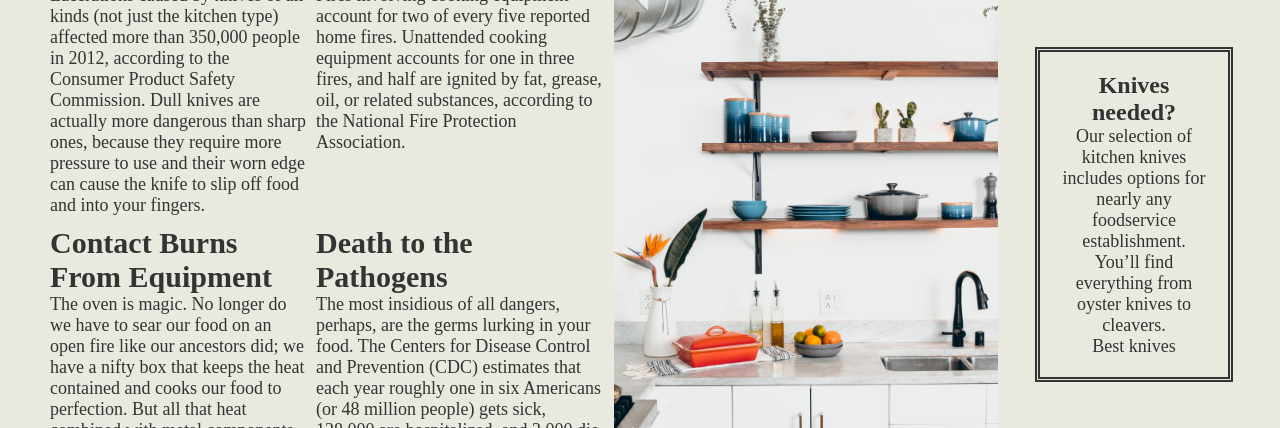
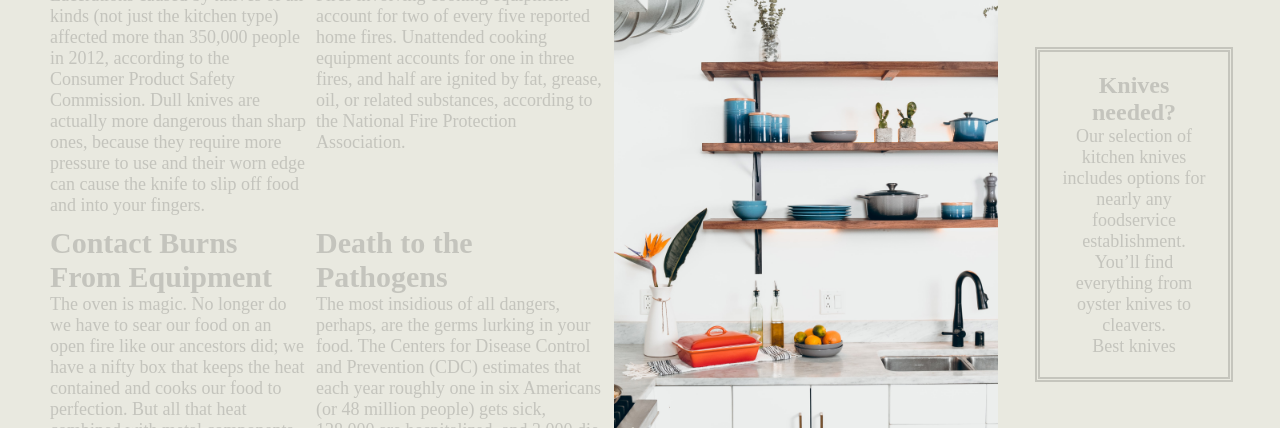
Before and after one commit to magicCicero/Project_Newspaper, a plain HTML site: page index.html in a window 1280 px wide. Shown: the part 512-940 px from the top of the page. Drawn offline with Linux system fonts and the light colour scheme; a web font is replaced by a local one.

Commit message:
Test Push for testing contributions

```diff
--- a/assets/css/style.css
+++ b/assets/css/style.css
@@ -9,7 +9,7 @@
 /* didnt use the font. used times new roman*/
 :root{
     --bg: #E9E9E0;
-    --textcolor: #333;
+    --textcolor: #3333;
 }
 *{
     padding:0;
```
